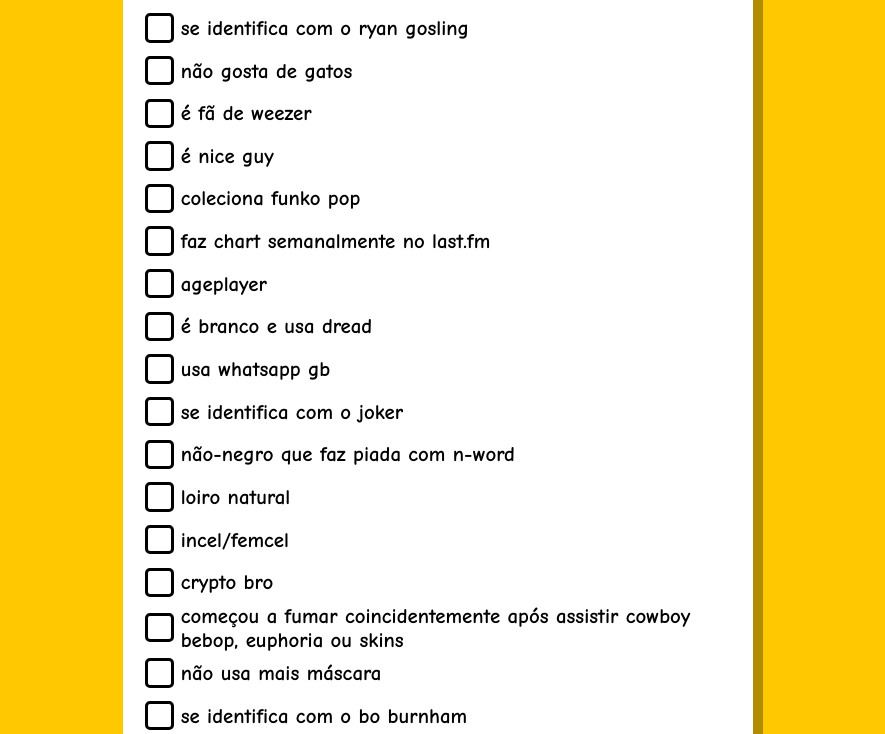
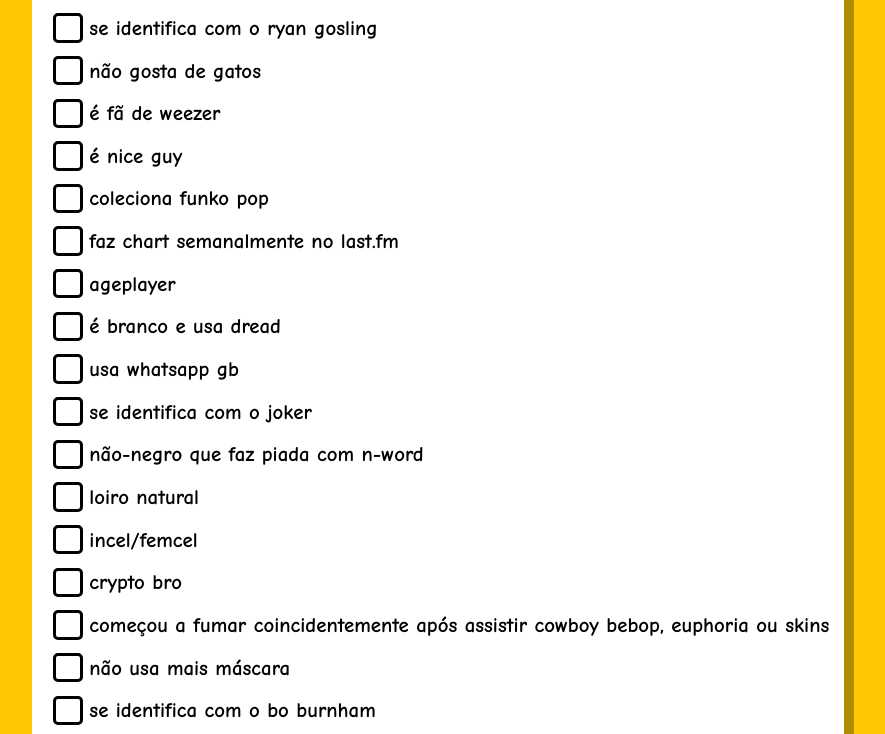
Before and after one commit to folkcoreano/theredflagtest, a plain HTML site: page index.html in a window 1280 px wide. Shown: the part 178-912 px from the top of the page, without its empty margins (202-1087 px from the left). Drawn offline with Linux system fonts and the light colour scheme.

Commit message:
meu deus

```diff
--- a/style.css
+++ b/style.css
@@ -17,14 +17,15 @@
   flex-direction: column;
   justify-content: flex-start;
   align-items: flex-start;
+  width: fit-content;
   margin: 5px;
 }
 
 .box {
   background-color: hsl(0, 0%, 100%);
-  min-width: 450px;
+  min-width: min-content;
   width: fit-content;
-  max-width: 600px;
+  max-width: max-content;
   position: relative;
   border-radius: 5px;
   box-shadow: 10px 10px 0px hsla(0, 0%, 0%, 0.3);
```
